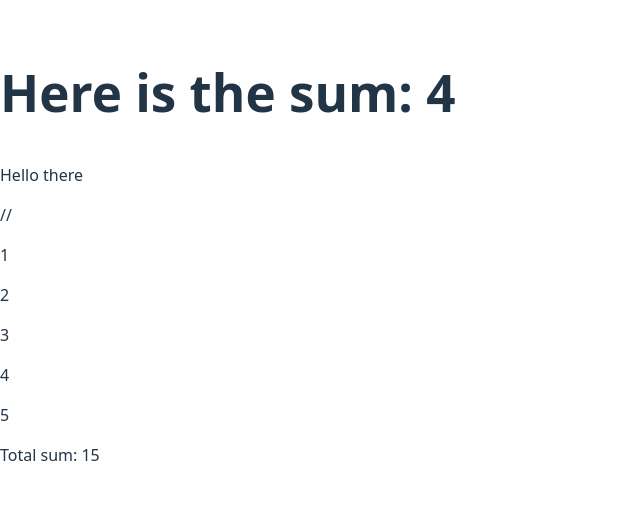
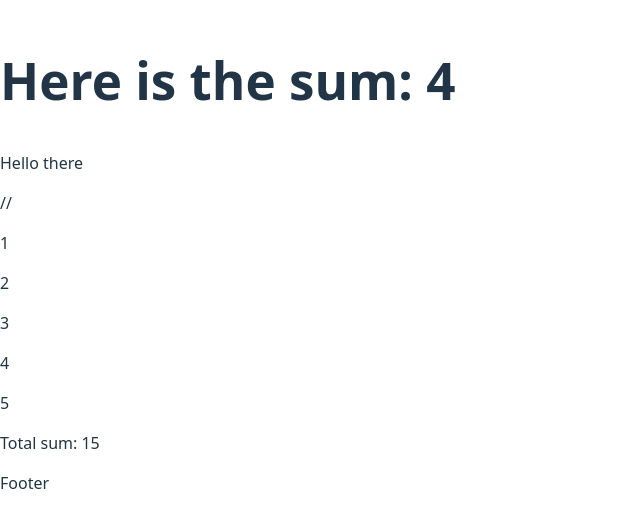
Before and after one commit to SMei201900/react-tutorial, a React (Vite) app: page / in a window 1280 px wide. Shown: the part 148-676 px from the top of the page, without its empty margins (0-640 px from the left). Built offline with nearby package versions, Linux system fonts and the light colour scheme.

Commit message:
new file created

```diff
--- a/src/App.jsx
+++ b/src/App.jsx
@@ -16,6 +16,7 @@ function App() {
     	)
   	} ) }
   	<p> Total sum: {totalSum}</p>
+    <Footer />
 	</section>
   )
 }
@@ -23,49 +24,12 @@ function App() {
 export default App
 
 
-
-/*
-import { useState } from 'react'
-import reactLogo from './assets/react.svg'
-import viteLogo from '/vite.svg'
-import './App.css'
-
-function App() {
-  const [count, setCount] = useState(0)
-
-  return (
-    <>
-      <div>
-        <a href="https://vite.dev" target="_blank">
-          <img src={viteLogo} className="logo" alt="Vite logo" />
-        </a>
-        <a href="https://react.dev" target="_blank">
-          <img src={reactLogo} className="logo react" alt="React logo" />
-        </a>
-      </div>
-      <h1>Vite + React</h1>
-      <div className="card">
-        <button onClick={() => setCount((count) => count + 1)}>
-          count is {count}
-        </button>
-        <p>
-          Edit <code>src/App.jsx</code> and save to test HMR
-        </p>
-      </div>
-      <p className="read-the-docs">
-        Click on the Vite and React logos to learn more
-      </p>
-    </>
-  )
-}
-
-export default App
-*/
-
-/*export default is you putting ONE main tool into a tool box with NO special labeling.
+/*export default App
+  export default is you putting ONE main tool into a tool box with NO special labeling.
   When someone asks for "the tool," you know its just that one thing inside the box.*/
 
-/*useState is a function provided by react, we are calling it.
+/*useState is a function provided by react.
+  We are calling it with    import { useState } from 'react'
   It is used to keep track and manage functional components.
   Here it is used to change the counter when I click the button.
 */
--- a/src/components/Footer.jsx
+++ b/src/components/Footer.jsx
@@ -1,10 +1,4 @@
 import React from 'react'
-
-//learning props
-function hello ({name}) {
-  return name;
-}
-hello({name: "John"});
 
 
 const Footer = () => {
@@ -14,3 +8,10 @@ const Footer = () => {
 }
 
 export default Footer
+
+
+/* //learning props
+function hello ({name}) {
+  return name;
+}
+hello({name: "John"});  */
```
Also changed, not shown: src/components/Booklist.jsx (added).
